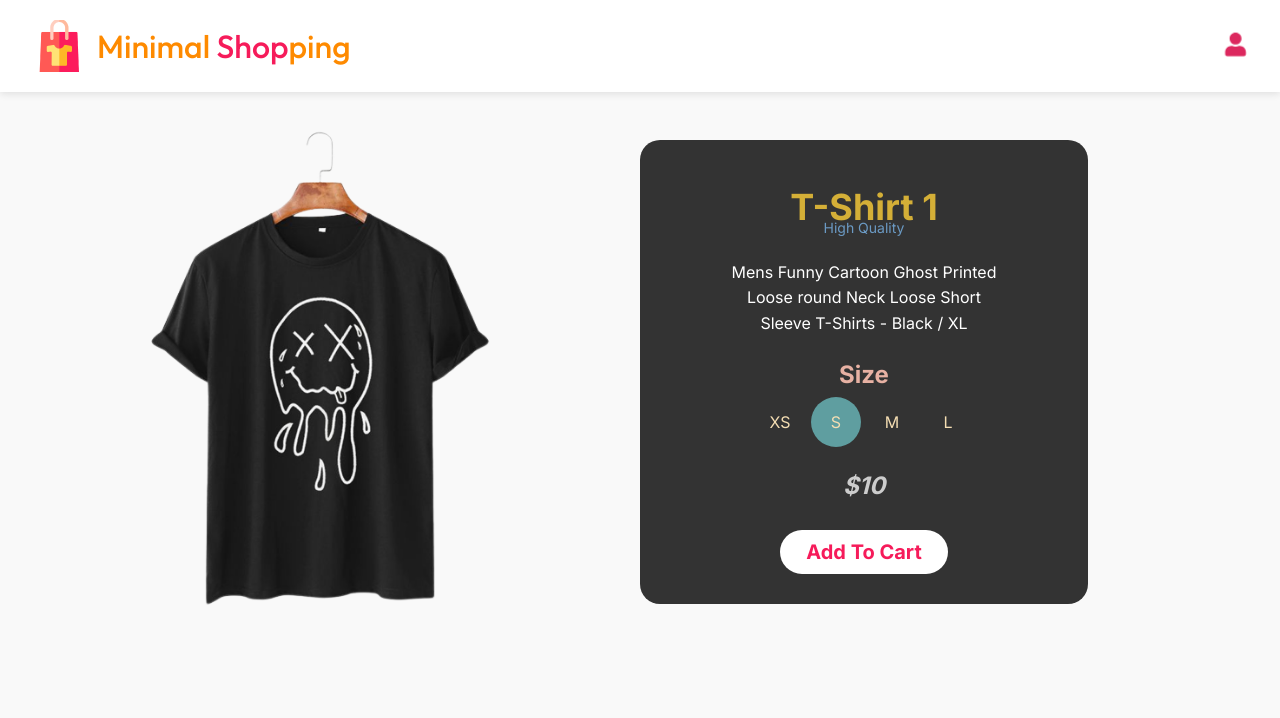
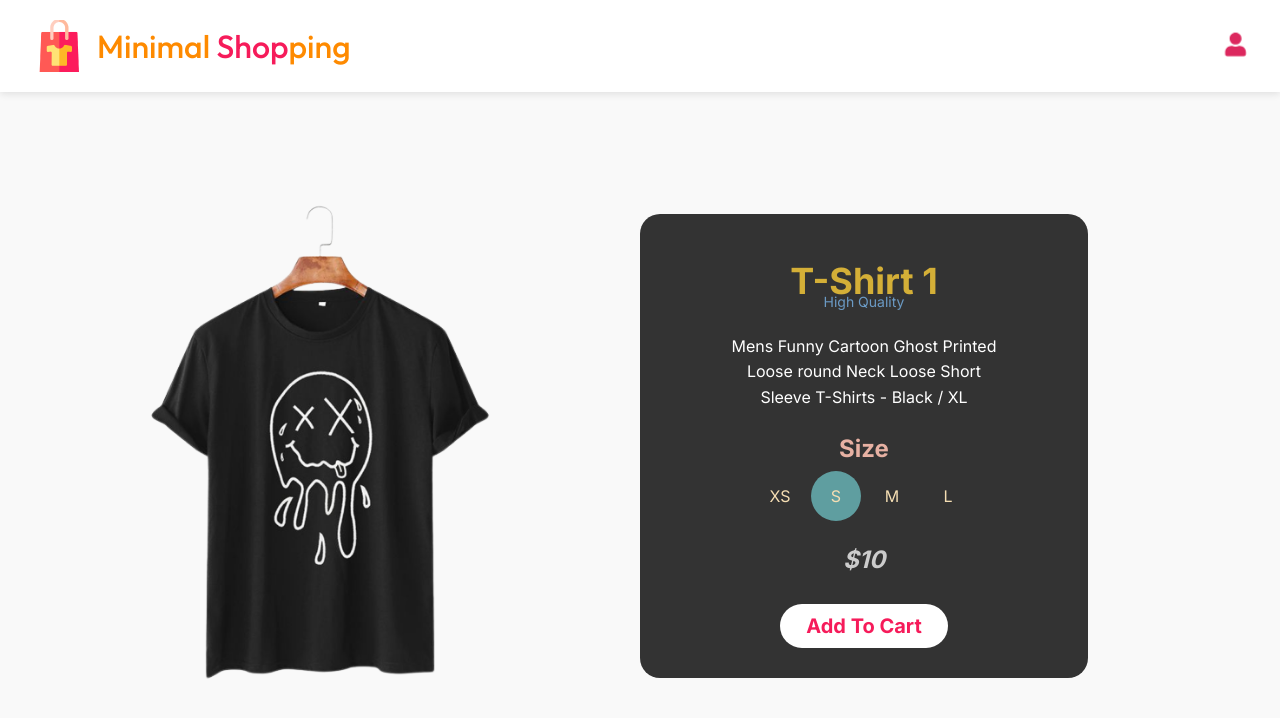
Before and after one commit to Omar-Elmoez/Graduation-Project, a React (Vite) app: page /ProductInfo/1 in a window 1280 px wide. Shown: the top 718 px of the page. Built offline with nearby package versions, Linux system fonts and the light colour scheme.

Commit message:
fix some issues for large screens

```diff
--- a/src/assets/global.css
+++ b/src/assets/global.css
@@ -46,4 +46,5 @@ a {
     flex-wrap: wrap;
     gap: 20px;
     margin-top: 35px;
+    max-width: 1400px;
 }
--- a/src/pages/ProductInfo/ProductInfo.css
+++ b/src/pages/ProductInfo/ProductInfo.css
@@ -4,6 +4,7 @@
     justify-content: center;
     align-items: center;
     padding-block: 30px;
+    min-height: calc(100vh - 92px);
 }
 @media (max-width: 800px) {
     .product {
--- a/src/pages/ProductInfo/ProductInfo.jsx
+++ b/src/pages/ProductInfo/ProductInfo.jsx
@@ -17,6 +17,8 @@ export default function ProductInfo() {
     });
 
     const myObj = useParams();
+    // We add (-1) because we start our ids in data file from 1 .
+    // and when pass the id in the url and use it again like this => it starts from (0) as default.
     const clickedCard = ProductsData[myObj.id - 1];
 
     return (
```
